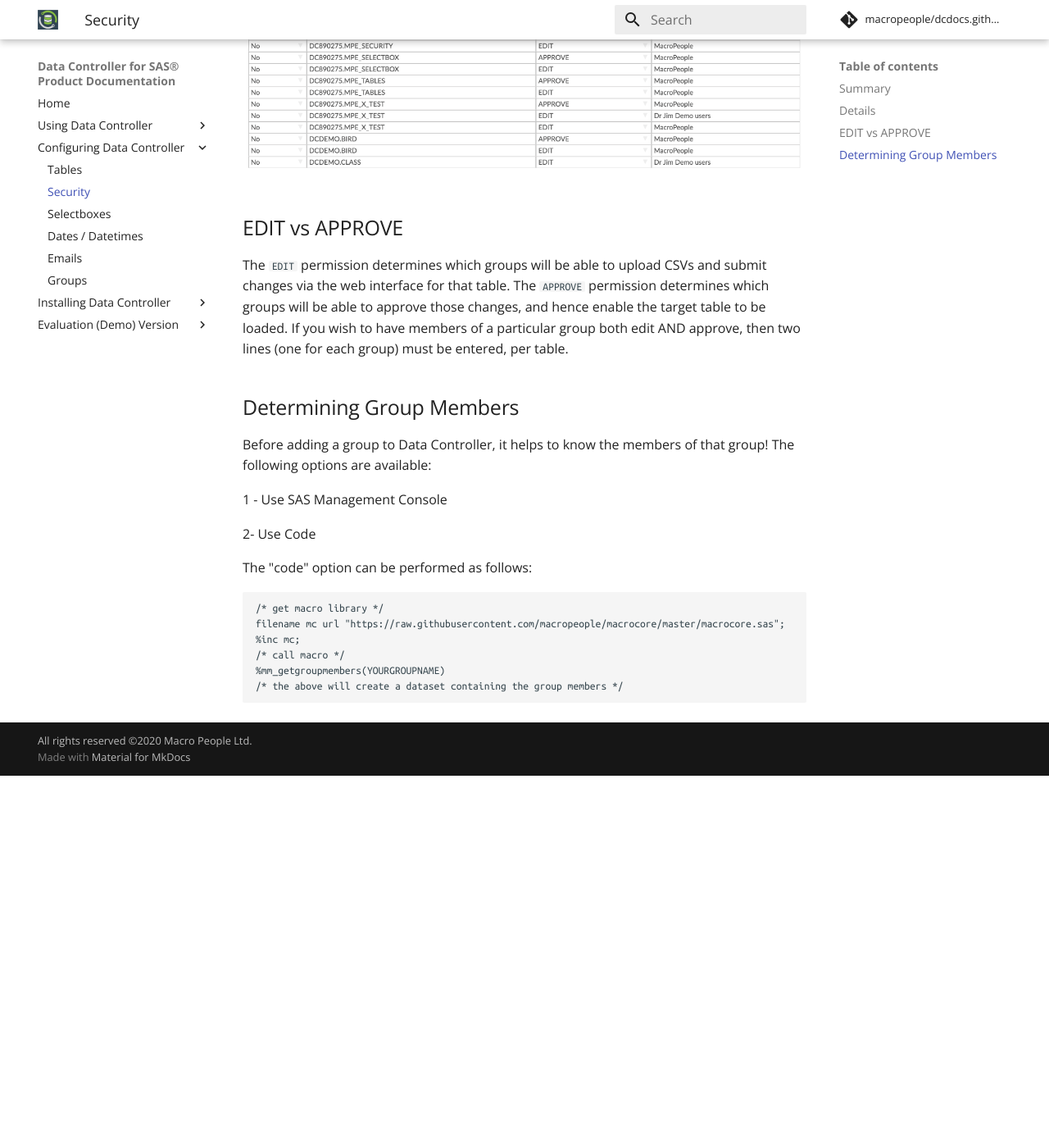
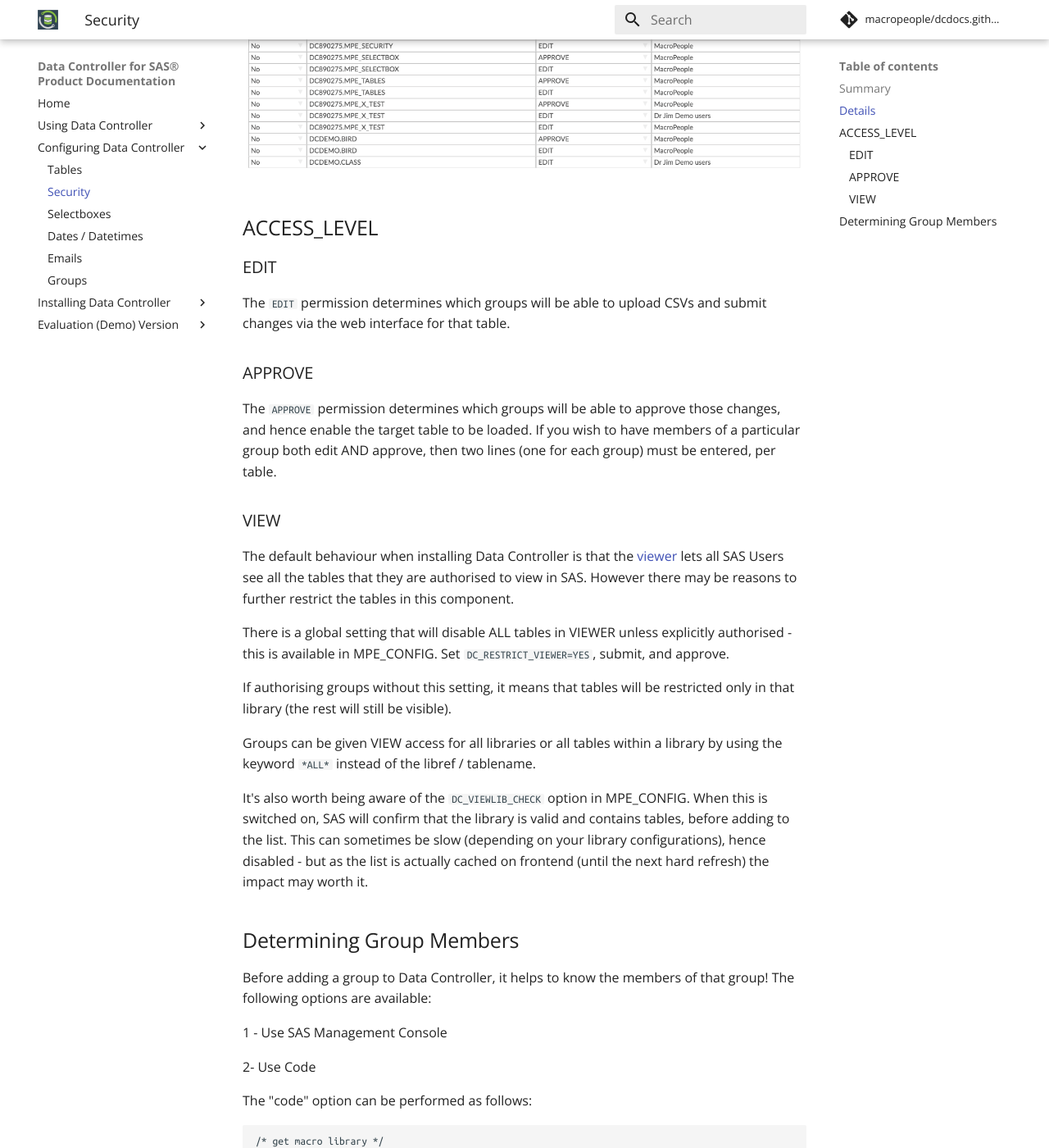
Before and after one commit to datacontroller/docs.datacontroller.io, an MkDocs documentation site: the page built from docs/dcc-security.md, in a window 1280 px wide and 1400 px high, scrolled down 719 px. Shown: the whole window at 82% size. Built offline with MkDocs 1.6.1 and Material for MkDocs 9.7.7, drawn with Linux system fonts in a browser that asks for light colours; comment, search, counter and statistics services are not loaded; old or Windows-style settings are respelled for this version of MkDocs; before the commit the page ends 1665 px from its top, so only the background shows below that; some of the changed text lies outside the part shown.

Commit message:
feat: new VIEW security

````diff
--- a/docs/dcc-security.md
+++ b/docs/dcc-security.md
@@ -15,10 +15,25 @@
 
 ![Screenshot](img/securitytable.png)
 
-## EDIT vs APPROVE
+##  ACCESS_LEVEL
 
-The `EDIT` permission determines which groups will be able to upload CSVs and submit changes via the web interface for that table.  The `APPROVE` permission determines which groups will be able to approve those changes, and hence enable the target table to be loaded.  If you wish to have members of a particular group both edit AND approve, then two lines (one for each group) must be entered, per table.
+### EDIT
 
+The `EDIT` permission determines which groups will be able to upload CSVs and submit changes via the web interface for that table.
+
+### APPROVE
+The `APPROVE` permission determines which groups will be able to approve those changes, and hence enable the target table to be loaded.  If you wish to have members of a particular group both edit AND approve, then two lines (one for each group) must be entered, per table.
+
+### VIEW
+The default behaviour when installing Data Controller is that the [viewer](dcu-tableviewer.md) lets all SAS Users see all the tables that they are authorised to view in SAS.  However there may be reasons to further restrict the tables in this component.
+
+There is a global setting that will disable ALL tables in VIEWER unless explicitly authorised - this is available in MPE_CONFIG.  Set `DC_RESTRICT_VIEWER=YES`, submit, and approve.
+
+If authorising groups without this setting, it means that tables will be restricted only in that library (the rest will still be visible).
+
+Groups can be given VIEW access for all libraries or all tables within a library by using the keyword `*ALL*` instead of the libref / tablename.
+
+It's also worth being aware of the `DC_VIEWLIB_CHECK` option in MPE_CONFIG.  When this is switched on, SAS will confirm that the library is valid and contains tables, before adding to the list.  This can sometimes be slow (depending on your library configurations), hence disabled - but as the list is actually cached on frontend (until the next hard refresh) the impact may worth it.
 
 ## Determining Group Members
 
@@ -38,3 +53,5 @@
 %mm_getgroupmembers(YOURGROUPNAME)
 /* the above will create a dataset containing the group members */
 ```
+
+Another option is to use the custom groups feature by defining your own groups in the [MPE_GROUPS](dci-groups.md) table.
--- a/mkdocs.yml
+++ b/mkdocs.yml
@@ -11,7 +11,7 @@
     - Selectboxes: dcc-selectbox.md
     - Dates / Datetimes: dcc-dates.md
     - Emails: emails.md
-    - Groups: groups.md
+    - Groups: dcc-groups.md
 - Installing Data Controller:
     - System Requirements: dci-requirements.md
     - Backend: dci-backend.md
````
Also changed, not shown: docs/dci-troubleshooting.md (+11 -0 lines), docs/emails.md (+2 -0 lines).
